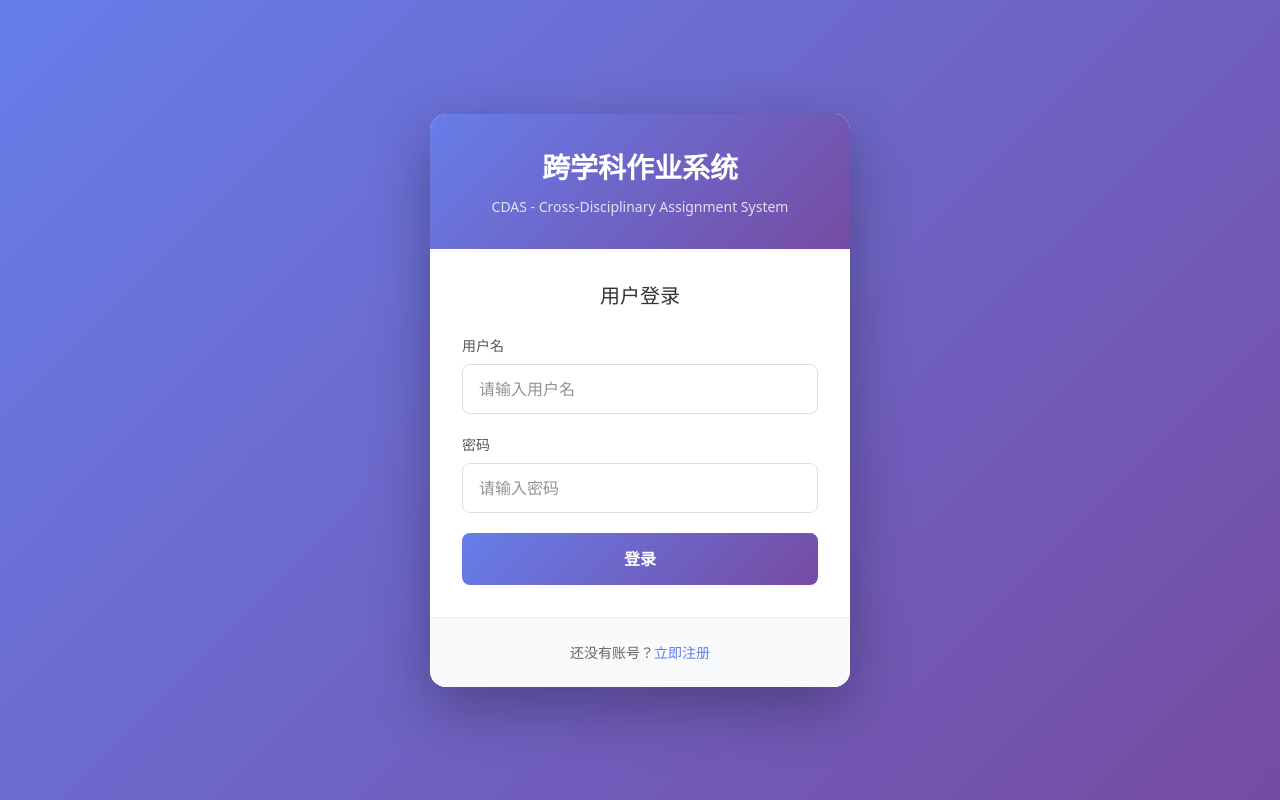
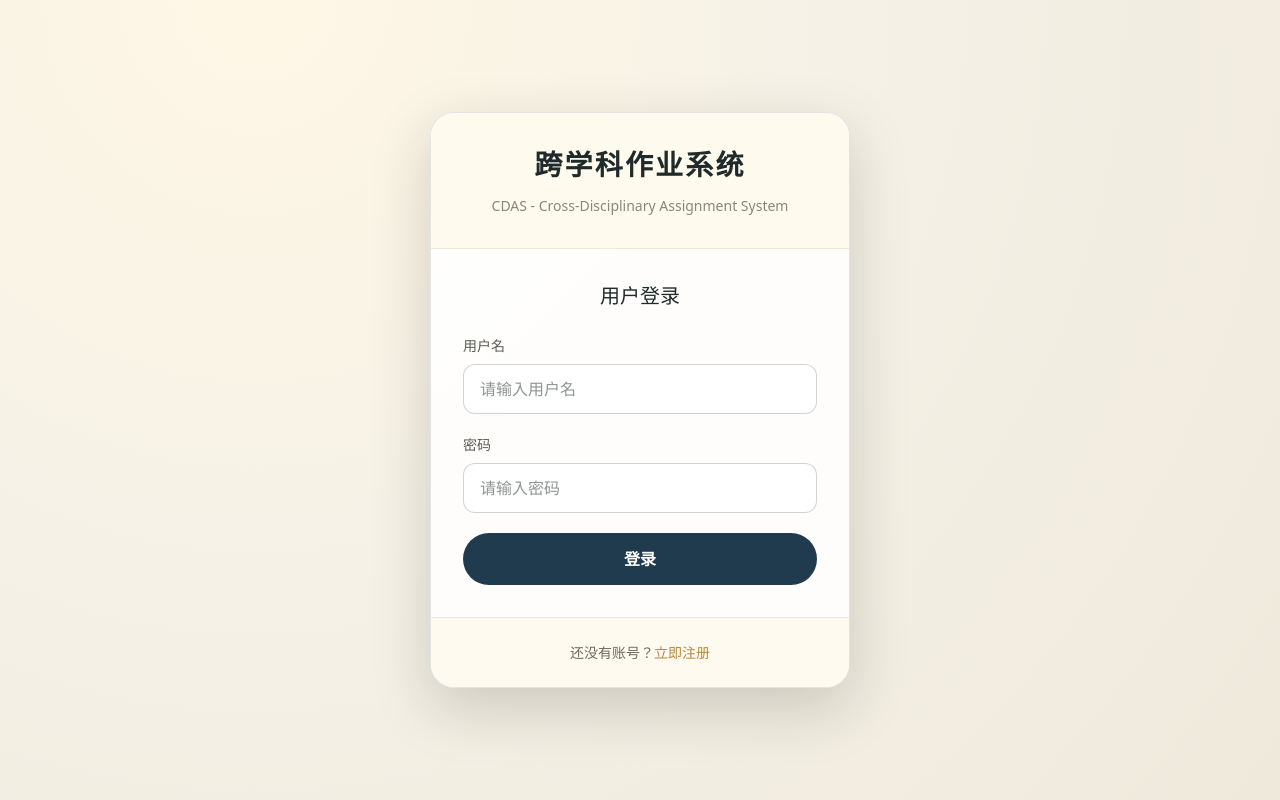
Before and after one commit to linics/CDAS-test2, a React app in the folder frontend/: page /login in a window 1280 px wide. Built offline with nearby package versions, Linux system fonts and the light colour scheme; no server answers; the HTML template or start-up script is replaced by a standard one.

Commit message:
Style archive UI cards and buttons

```diff
--- a/frontend/src/components/ui/button.tsx
+++ b/frontend/src/components/ui/button.tsx
@@ -24,7 +24,7 @@ export const Button = React.forwardRef<HTMLButtonElement, ButtonProps>(
     return (
       <button
         className={cn(
-          "inline-flex items-center justify-center rounded-md text-sm font-medium transition-colors focus-visible:outline-none focus-visible:ring-1 focus-visible:ring-ring disabled:pointer-events-none disabled:opacity-50",
+          "archive-button inline-flex items-center justify-center rounded-md text-sm font-medium transition-colors focus-visible:outline-none focus-visible:ring-1 focus-visible:ring-ring disabled:pointer-events-none disabled:opacity-50",
           variants[variant],
           sizes[size],
           className
--- a/frontend/src/components/ui/card.tsx
+++ b/frontend/src/components/ui/card.tsx
@@ -2,7 +2,7 @@ import * as React from "react"
 import { cn } from "@/lib/utils"
 
 export const Card = React.forwardRef<HTMLDivElement, React.HTMLAttributes<HTMLDivElement>>(({ className, ...props }, ref) => (
-    <div ref={ref} className={cn("rounded-xl border bg-card text-card-foreground shadow", className)} {...props} />
+    <div ref={ref} className={cn("archive-card rounded-xl border bg-card text-card-foreground shadow", className)} {...props} />
 ))
 Card.displayName = "Card"
 
@@ -12,7 +12,7 @@ export const CardHeader = React.forwardRef<HTMLDivElement, React.HTMLAttributes<
 CardHeader.displayName = "CardHeader"
 
 export const CardTitle = React.forwardRef<HTMLParagraphElement, React.HTMLAttributes<HTMLHeadingElement>>(({ className, ...props }, ref) => (
-    <h3 ref={ref} className={cn("font-semibold leading-none tracking-tight", className)} {...props} />
+    <h3 ref={ref} className={cn("archive-title font-semibold leading-none tracking-tight", className)} {...props} />
 ))
 CardTitle.displayName = "CardTitle"
 
--- a/frontend/src/pages/LoginPage.css
+++ b/frontend/src/pages/LoginPage.css
@@ -5,36 +5,41 @@
     display: flex;
     align-items: center;
     justify-content: center;
-    background: linear-gradient(135deg, #667eea 0%, #764ba2 100%);
+    background: transparent;
     padding: 1rem;
 }
 
 .login-container {
-    background: white;
-    border-radius: 16px;
-    box-shadow: 0 20px 60px rgba(0, 0, 0, 0.3);
+    background: rgba(255, 255, 255, 0.85);
+    border-radius: 24px;
+    border: 1px solid rgba(31, 43, 42, 0.12);
+    box-shadow: 0 20px 60px rgba(24, 26, 22, 0.18);
     width: 100%;
     max-width: 420px;
     overflow: hidden;
 }
 
 .login-header {
-    background: linear-gradient(135deg, #667eea 0%, #764ba2 100%);
-    color: white;
+    background: rgba(255, 250, 238, 0.95);
+    color: #1f2b2a;
     padding: 2rem;
     text-align: center;
+    border-bottom: 1px solid rgba(31, 43, 42, 0.08);
 }
 
 .login-header h1 {
     margin: 0;
     font-size: 1.75rem;
     font-weight: 600;
+    font-family: "Source Serif 4", serif;
+    letter-spacing: 0.08em;
 }
 
 .login-header p {
     margin: 0.5rem 0 0;
-    opacity: 0.8;
+    opacity: 0.9;
     font-size: 0.875rem;
+    color: #7c7a73;
 }
 
 .login-form {
@@ -44,8 +49,9 @@
 .login-form h2 {
     margin: 0 0 1.5rem;
     font-size: 1.25rem;
-    color: #333;
+    color: #1f2b2a;
     text-align: center;
+    font-family: "Source Serif 4", serif;
 }
 
 .form-group {
@@ -56,24 +62,25 @@
     display: block;
     margin-bottom: 0.5rem;
     font-size: 0.875rem;
-    color: #555;
+    color: #5c5a54;
     font-weight: 500;
 }
 
 .form-group input {
     width: 100%;
     padding: 0.75rem 1rem;
-    border: 1px solid #ddd;
-    border-radius: 8px;
+    border: 1px solid rgba(31, 43, 42, 0.2);
+    border-radius: 12px;
     font-size: 1rem;
     transition: border-color 0.2s, box-shadow 0.2s;
     box-sizing: border-box;
+    background: rgba(255, 255, 255, 0.9);
 }
 
 .form-group input:focus {
     outline: none;
-    border-color: #667eea;
-    box-shadow: 0 0 0 3px rgba(102, 126, 234, 0.1);
+    border-color: #1f3b4d;
+    box-shadow: 0 0 0 3px rgba(31, 59, 77, 0.12);
 }
 
 .error-message {
@@ -89,10 +96,10 @@
 .login-button {
     width: 100%;
     padding: 0.875rem;
-    background: linear-gradient(135deg, #667eea 0%, #764ba2 100%);
+    background: #1f3b4d;
     color: white;
     border: none;
-    border-radius: 8px;
+    border-radius: 999px;
     font-size: 1rem;
     font-weight: 600;
     cursor: pointer;
@@ -101,7 +108,7 @@
 
 .login-button:hover:not(:disabled) {
     transform: translateY(-2px);
-    box-shadow: 0 4px 12px rgba(102, 126, 234, 0.4);
+    box-shadow: 0 12px 20px rgba(31, 59, 77, 0.35);
 }
 
 .login-button:disabled {
@@ -111,19 +118,19 @@
 
 .login-footer {
     padding: 1.5rem 2rem;
-    background: #f9fafb;
+    background: rgba(255, 250, 238, 0.8);
     text-align: center;
-    border-top: 1px solid #eee;
+    border-top: 1px solid rgba(31, 43, 42, 0.08);
 }
 
 .login-footer p {
     margin: 0;
-    color: #666;
+    color: #6b6a64;
     font-size: 0.875rem;
 }
 
 .login-footer a {
-    color: #667eea;
+    color: #b88a3b;
     text-decoration: none;
     font-weight: 500;
 }
```
Also changed, not shown: 1 other file (tests, documents, lock files or other folders).
